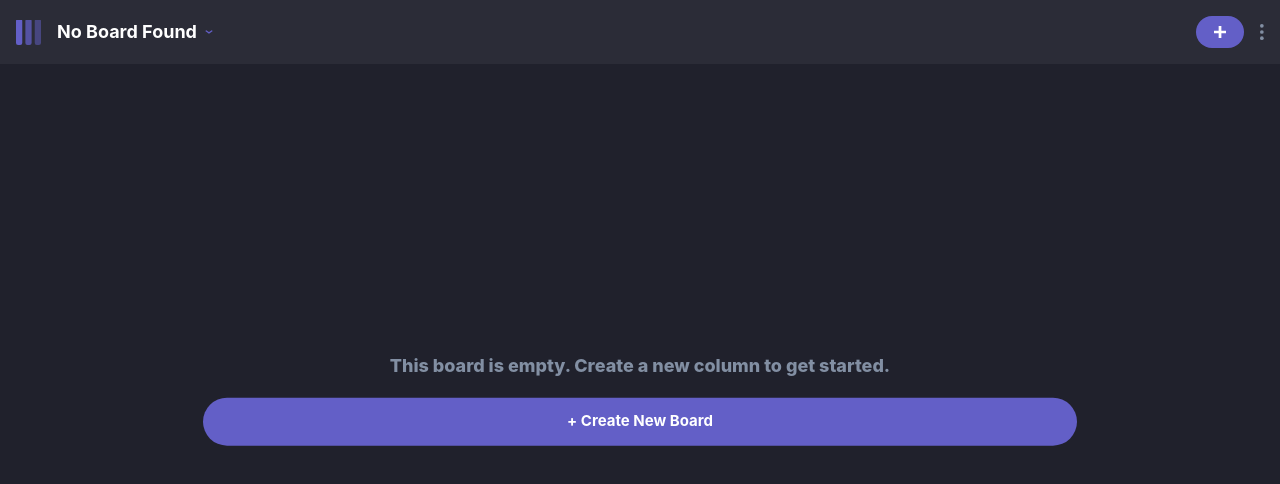
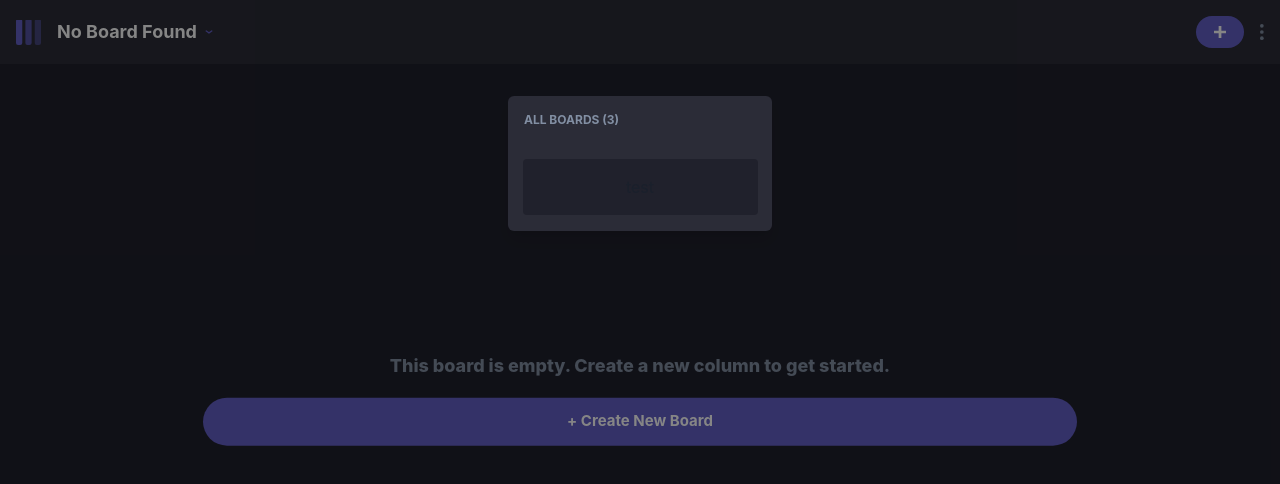
Before and after one commit to StephensGit/Kanban-Task-Management-App, a React (Create React App) app: page / in a window 1280 px wide. Both pictures are taken after a click on the button "+ Create New Board". Shown: the top 484 px of the page. Built offline with nearby package versions, Linux system fonts and the light colour scheme.

Commit message:
Task #5 - sub task#1

```diff
--- a/src/components/MainBoard.tsx
+++ b/src/components/MainBoard.tsx
@@ -1,8 +1,13 @@
 import React from "react";
-import { Box, Button, Text } from "@chakra-ui/react";
+import { Box, Button, Text, useDisclosure } from "@chakra-ui/react";
 
+import NewBoard from "./NewBoard";
 const MainBoard = () => {
+  const { isOpen, onOpen: openMainBoardModal, onClose } = useDisclosure();
   return (
+    <>
+      <NewBoard isOpen={isOpen} onClose={onClose} />
+
       <Box
         height="auto"
         width="100%"
@@ -37,10 +42,12 @@ const MainBoard = () => {
           fontWeight="700"
           lineHeight="18.9px"
           borderRadius="24px"
+          onClick={openMainBoardModal}
         >
             + Create New Board
         </Button>
       </Box>
+    </>
   );
 };
 
--- a/src/components/MobileMenu.tsx
+++ b/src/components/MobileMenu.tsx
@@ -1,7 +1,6 @@
 import React from "react";
 
 import {
-  Button,
   Image,
   ListItem,
   Modal,
@@ -11,7 +10,6 @@ import {
   ModalFooter,
   ModalBody,
   Switch,
-  Text,
   UnorderedList,
   useColorMode,
 } from "@chakra-ui/react";
--- /dev/null
+++ b/src/components/NewBoard.tsx
@@ -0,0 +1,63 @@
+import React from "react";
+
+import {
+  Image,
+  ListItem,
+  Modal,
+  ModalOverlay,
+  ModalContent,
+  ModalHeader,
+  ModalFooter,
+  ModalBody,
+  Switch,
+  UnorderedList,
+  useColorMode,
+} from "@chakra-ui/react";
+
+interface ModalProps {
+  isOpen: boolean;
+  onClose: () => void;
+}
+
+const NewBoard = ({ isOpen, onClose }: ModalProps) => {
+  return (
+    <Modal isOpen={isOpen} onClose={onClose}>
+      <ModalOverlay />
+      <ModalContent bg="darkGrey" maxW="264px" mt={24}>
+        <ModalHeader
+          color="mediumGrey"
+          fontSize="12px"
+          fontWeight="700"
+          lineHeight="15.12px"
+          m={0}
+          px={4}
+        >
+          ALL BOARDS (3)
+        </ModalHeader>
+
+        <ModalBody
+          fontSize="15px"
+          fontWeight="700"
+          lineHeight="18.9px"
+          p={0}
+          m={0}
+        ></ModalBody>
+
+        <ModalFooter
+          width="235px"
+          borderRadius={4}
+          mx="auto"
+          my={4}
+          bg="veryDarkGrey"
+          display="flex"
+          justifyContent="center"
+          alignSelf="center"
+        >
+          test
+        </ModalFooter>
+      </ModalContent>
+    </Modal>
+  );
+};
+
+export default NewBoard;
```
Lines whose indentation alone changed are shown as unchanged.
